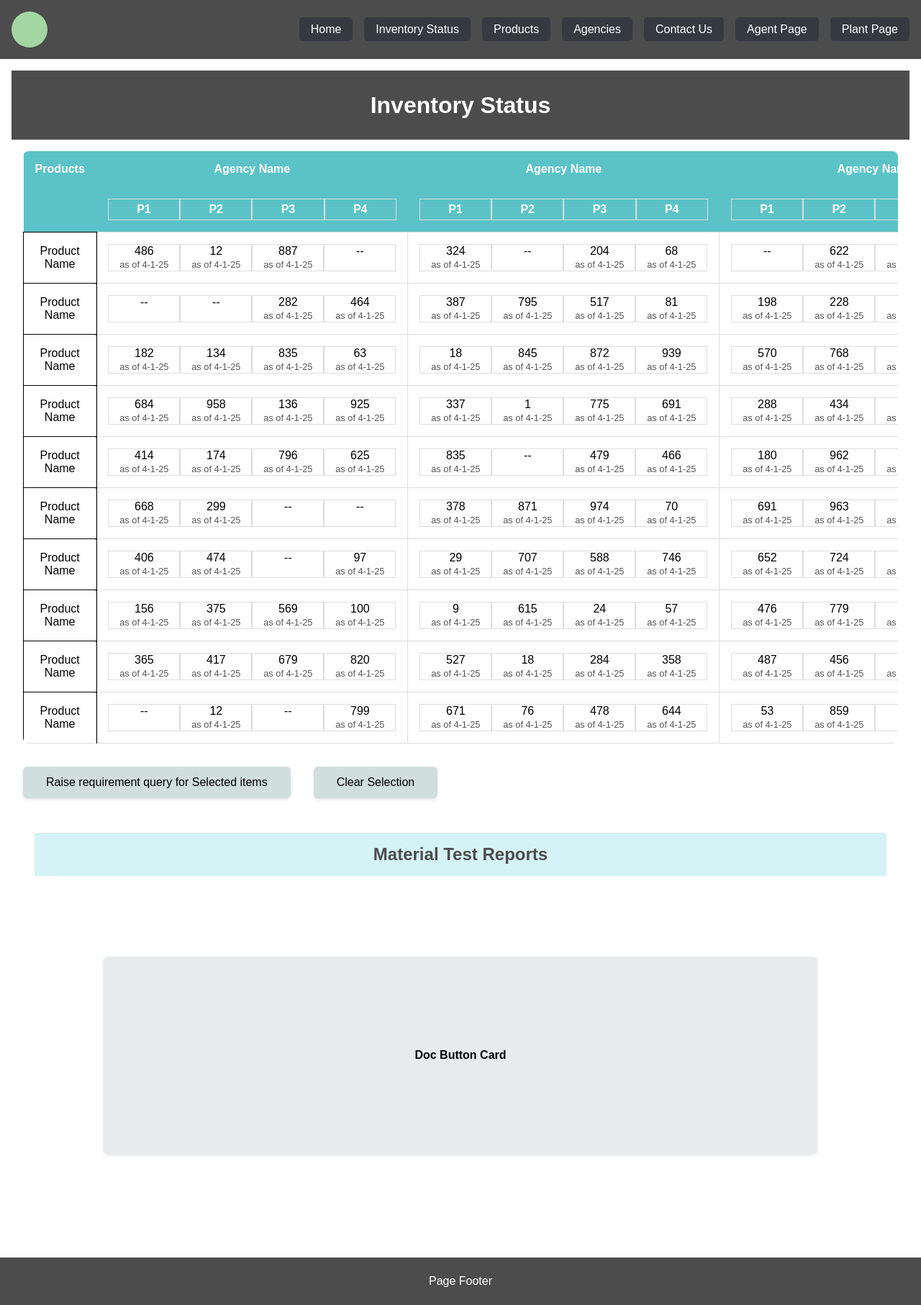
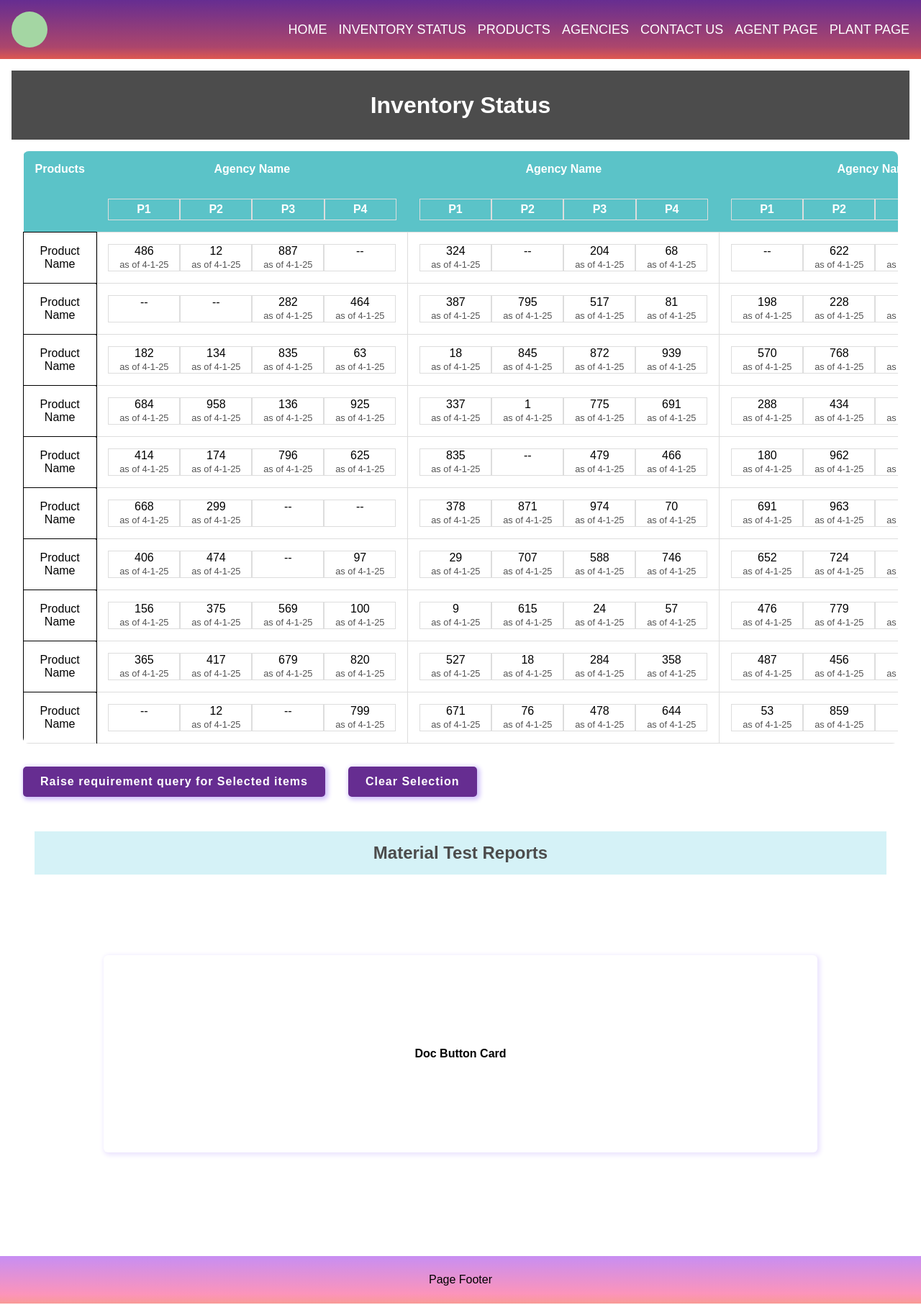
Before and after one commit to prayogbhartifoundation/CnD_Resource_Management_Platfrom, a React (Create React App) app: page /inventory in a window 1280 px wide. Shown: the whole page at 72% size. Built offline with nearby package versions, Linux system fonts and the light colour scheme.

Commit message:
style update

```diff
--- a/src/App.css
+++ b/src/App.css
@@ -12,7 +12,7 @@ body {
   display: flex;
   align-items: center;
   justify-content: space-between;
-  background-color: #4c4c4c;
+  background: linear-gradient(179.95deg, #662D91 0.05%, #AC466C 79.07%, #E1594F 99.96%);
   padding: 1rem;
   z-index: 999;
 }
@@ -34,15 +34,37 @@ nav ul {
 
 nav ul li a {
   text-decoration: none;
-  padding: 0.5rem 1rem;
-  background-color: #343a40;
+  /* padding: 0.5rem 1rem; */
+  /* background-color: #662D91; */
+  text-transform:uppercase;
   color: white;
-  border-radius: 5px;
-  transition: background-color 0.3s;
+  font-weight: 500;
+  font-size: large;
+  position: relative;
+  /* border-radius: 5px; */
+  /* transition: background-color 0.3s; */
 }
 
-nav ul li a:hover {
-  background-color: #28a745;
+nav ul li a::after{
+content: '';
+height: 2px;
+width: 100%;
+background-color: #ffffff;
+position: absolute;
+left:0px;
+bottom:-5px;
+transform: scaleX(0);
+transform-origin: bottom right;
+transition: transform 0.20s ease-out;
+pointer-events: none;
+}
+
+ nav ul li a:hover::after,
+ nav ul li a:focus::after{
+
+  transform: scaleX(1);
+  transform-origin: bottom left;
+
 }
 
 .app-header .hamburger{
@@ -56,8 +78,8 @@ main{
 
 /* Footer */
 .app-footer {
-  background-color: #4c4c4c;
-  color: white;
+  background: linear-gradient(179.95deg, #c78ef3 0.05%, #fc94ba 79.07%, #f89b94 99.96%);
+  color: rgb(0, 0, 0);
   text-align: center;
   padding: 1.5rem 0;
 }
--- a/src/styles/AgencyPage.css
+++ b/src/styles/AgencyPage.css
@@ -42,7 +42,6 @@
 
 .branding-details {
   background-color: #e7ebed ;
-  padding: 10rem;
   border-radius: 8px;
 
 }
--- a/src/styles/ContactUsPage.css
+++ b/src/styles/ContactUsPage.css
@@ -12,7 +12,7 @@
   background-color: #f0f8ff;
   padding: 1rem;
   border-radius: 8px;
-    color:black;
+  color: black;
 }
 
 /* Contact Info Section */
@@ -65,8 +65,12 @@
 
 .submit-button {
   padding: 0.75rem 1.5rem;
-    background-color: #007bff;
+  background-color: #662D91;
+  box-shadow: 2px 2px 6px 2px rgb(208, 192, 251);
   color: white;
+  font-weight: bold;
+  font-size: 16px;
+  letter-spacing: 1px;
   border: none;
   border-radius: 5px;
   cursor: pointer;
@@ -75,7 +79,9 @@
 }
 
 .submit-button:hover {
-    background-color: #0056b3;
+  background-color: #E1594F;
+  box-shadow: 0 0 6px 2px rgb(195, 254, 175);
+  color: black;
 }
 
 /* Footer */
--- a/src/styles/HomePage.css
+++ b/src/styles/HomePage.css
@@ -104,8 +104,8 @@
 
 .status-button {
   padding: 0.75rem 1.5rem;
-  background-color: #621de1;
-   box-shadow: 2px 2px 6px 2px rgb(208, 192, 251);
+  background-color: #662D91;
+  box-shadow: 2px 2px 6px 2px rgb(208, 192, 251);
   color: white;
   font-weight: bold;
   font-size: 16px;
@@ -116,8 +116,9 @@
 }
 
 .status-button:hover{
-  background-color: rgb(19, 173, 19);
+  background-color: #E1594F;
   box-shadow: 0 0 6px 2px rgb(195, 254, 175);
+  color:black;
 }
 
 .agency-cards {
--- a/src/styles/InventoryStatusPage.css
+++ b/src/styles/InventoryStatusPage.css
@@ -139,16 +139,22 @@ background-color: white;
 }
 
 .query-button {
-  padding: 0.8rem 2rem;
-  background-color: #d1dede;
+  padding: 0.75rem 1.5rem;
+  background-color: #662D91;
+  color: white;
   border: none;
-  border-radius: 6px;
-  font-size: 1rem;
+  letter-spacing: 1px;
+  border-radius: 5px;
+  font-weight: bold;
+  font-size: 16px;
   cursor: pointer;
-  box-shadow: 0px 2px 4px rgba(0, 0, 0, 0.1);
+  box-shadow: 2px 2px 6px 2px rgb(208, 192, 251);
 }
+
 .query-button:hover {
-  background-color: #b8c8c8;
+  background-color: #E1594F;
+  box-shadow: 0 0 6px 2px rgb(195, 254, 175);
+  color:black;
 }
 
 /* Document Section */
@@ -172,15 +178,13 @@ background-color: white;
 }
 .doc-card {
   flex: 1;
-  background-color: #e7ebed;
+  background-color: rgb(255, 255, 255);;
   padding: 8rem;
   border-radius: 6px;
   text-align: center;
-  box-shadow: 0 2px 5px rgba(0, 0, 0, 0.1);
+  box-shadow: 2px 2px 6px 2px rgb(236, 229, 254);
 }
-.doc-card:hover {
-  background-color: #b8c8c8;
-}
+
 
 
 
```
Lines whose indentation alone changed are shown as unchanged.
